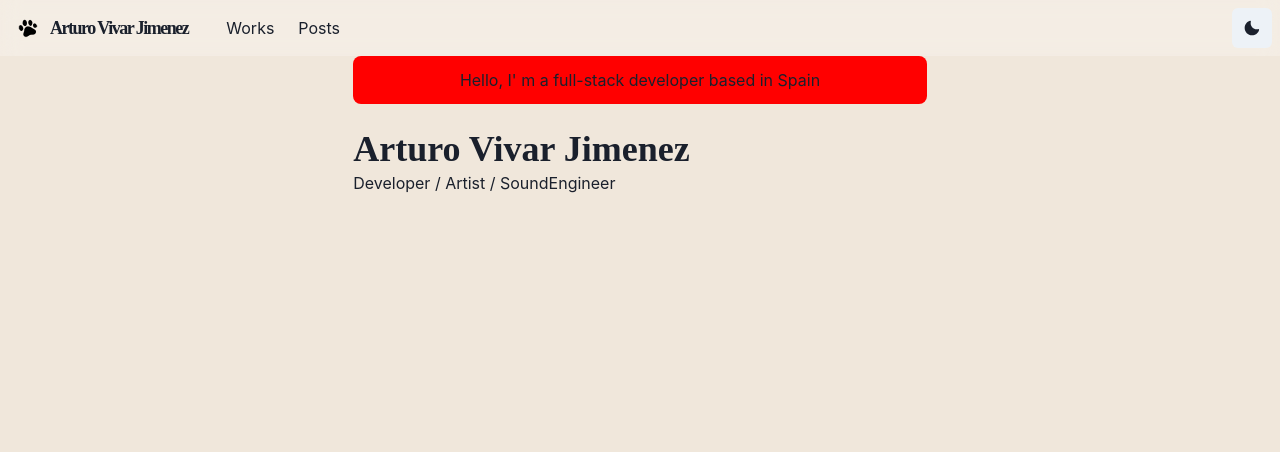
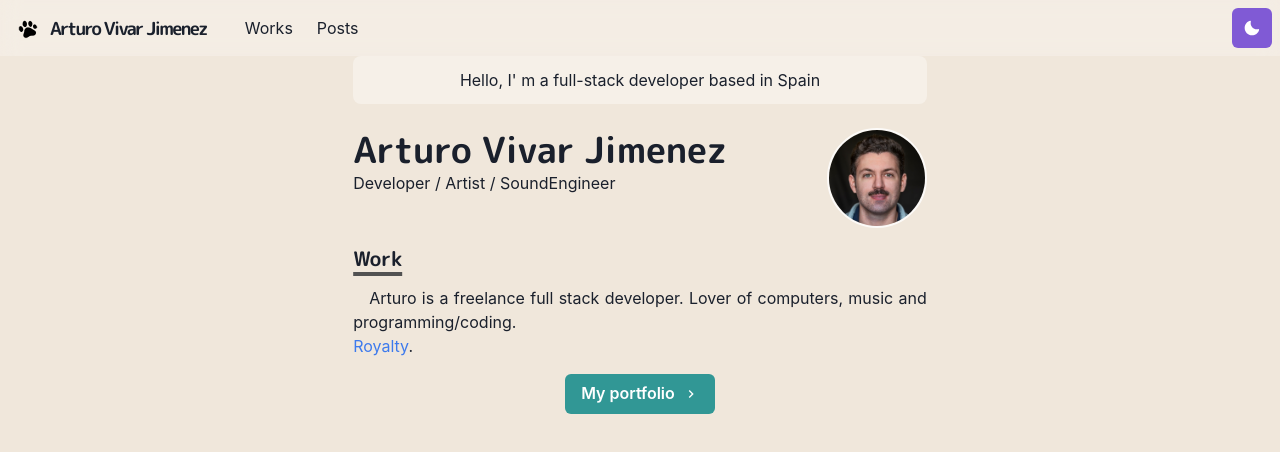
Before and after one commit to Arturovj/portfolio, a Next.js app: page / in a window 1280 px wide. Shown: the top 452 px of the page. Built offline with nearby package versions, Linux system fonts and the light colour scheme.

Commit message:
paragraph & buttons added

```diff
--- /dev/null
+++ b/components/fonts.js
@@ -0,0 +1,12 @@
+import { Global } from "@emotion/react";
+
+
+const Fonts = () => (
+    <Global
+        styles={`
+        @import url('https://fonts.googleapis.com/css2?family=M+PLUS+Rounded+1c:wght@300;700&display=swap');
+        `}
+    />
+)
+
+export default Fonts
--- /dev/null
+++ b/components/paragraph.js
@@ -0,0 +1,8 @@
+import styled from '@emotion/styled'
+
+const Paragraph = styled.p`
+text-align: justify;
+text-indent: 1em;
+`
+
+export default Paragraph
--- /dev/null
+++ b/components/section.js
@@ -0,0 +1,21 @@
+import { motion } from 'framer-motion'
+import { chakra, shouldForwardProp} from '@chakra-ui/react'
+
+const StyledDiv = chakra(motion.div, {
+    shouldForwardProp: prop => {
+        return shouldForwardProp(prop) || prop === 'transition'
+    }
+})
+
+const Section = ({ children, delay = 0}) => (
+    <StyledDiv
+    initial={{ y:10, opacity:0}}
+    animate={{ y:0, opacity: 1}}
+    transition={{duration: 0.8, delay}}
+    mb={6}
+    >
+        {children}
+    </StyledDiv>
+)
+
+export default Section
--- a/components/theme-toggle.button.js
+++ b/components/theme-toggle.button.js
@@ -6,7 +6,7 @@ const ThemeToggleButton = () => {
 
     return (
         <IconButton aria-label="Toggle theme"
-        colorSheme={useColorModeValue('purple', 'orange')}
+        colorScheme={useColorModeValue('purple', 'orange')}
         icon={useColorModeValue(<MoonIcon/>, <SunIcon/>)}
         onClick={toggleColorMode}
         >
--- a/pages/_app.js
+++ b/pages/_app.js
@@ -1,10 +1,14 @@
 import { ChakraProvider } from "@chakra-ui/react";
 import Layout from '../components/layouts/main'
+import Fonts from '../components/fonts'
 import theme from "../libs/theme";
+
 
 const Website = ({ Component, pageProps, router }) => {
     return (
         <ChakraProvider theme={theme}>
+            <Fonts />
+
             <Layout router={router}>
                 <Component {...pageProps} key={router.route} />
             </Layout>
--- a/pages/index.js
+++ b/pages/index.js
@@ -1,21 +1,77 @@
-import { Container, Box, Heading } from '@chakra-ui/react'
-
+import NextLink from 'next/link'
+import {
+  Container,
+  Box,
+  Heading,
+  Image,
+  Link,
+  useColorModeValue,
+  Button
+} from '@chakra-ui/react'
+import Section from '../components/section'
+import Paragraph from '../components/paragraph'
+import { ChevronRightIcon } from '@chakra-ui/icons'
 
 const Page = () => {
   return (
     <Container>
-            <Box borderRadius="lg" bg="red" p={3} mb={6} align="center">
+      <Box
+        borderRadius="lg"
+        bg={useColorModeValue('whiteAlpha.500', 'whiteAlpha.200')}
+        p={3}
+        mb={6}
+        align="center"
+      >
         Hello, I&apos; m a full-stack developer based in Spain
       </Box>
-            <Box display={{md: 'flex'}}>
+      <Box display={{ md: 'flex' }}>
         <Box flexGrow={1}>
           <Heading as="h2" variant="page-title">
             Arturo Vivar Jimenez
           </Heading>
           <p> Developer / Artist / SoundEngineer</p>
         </Box>
+        <Box
+          flexShrink={0}
+          mt={{ base: 4, md: 0 }}
+          ml={{ md: 6 }}
+          align="center"
+        >
+          <Image
+            borderColor="whiteAlpha.800"
+            borderWidth={2}
+            borderStyle="solid"
+            maxWidth="100px"
+            display="inline-block"
+            borderRadius="full"
+            src="/images/arturo.png"
+            alt="profileAvatar"
+          />
+        </Box>
+      </Box>
 
+      <Section delay={0.1}>
+        <Heading as="h3" variant="section-title">
+          Work
+        </Heading>
+        <Paragraph>
+          <p>
+            Arturo is a freelance full stack developer. Lover of computers,
+            music and programming/coding.
+          </p>
+          <NextLink href="/works/Royalty">
+            <Link>Royalty</Link>
+          </NextLink>
+          .
+        </Paragraph>
+       <Box align="center" my={4}>
+           <NextLink href="/works">
+               <Button rightIcon={<ChevronRightIcon/>} colorScheme="teal">
+                   My portfolio
+               </Button>
+           </NextLink>
         </Box>
+      </Section>
     </Container>
   )
 }
```
Also changed, not shown: public/images/arturo.png (added). Lines whose indentation alone changed are shown as unchanged.
